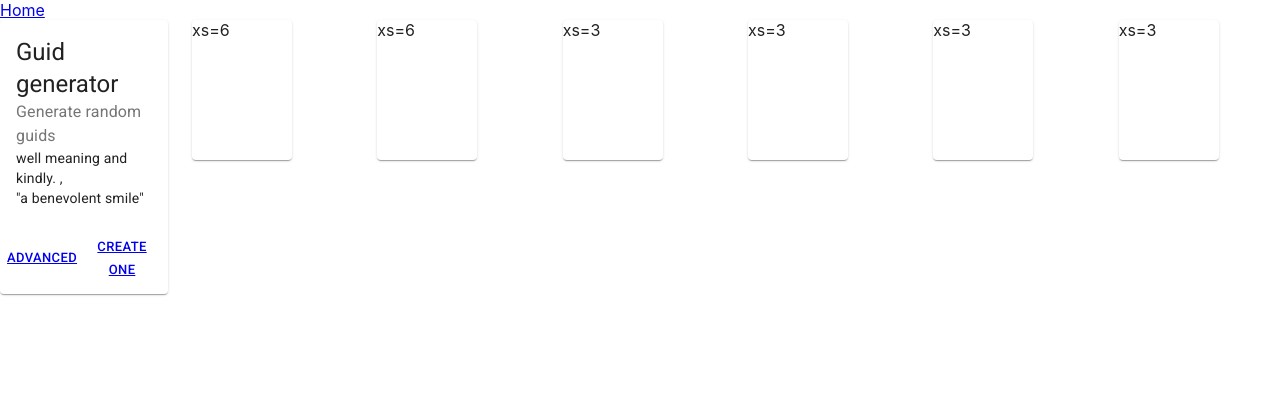
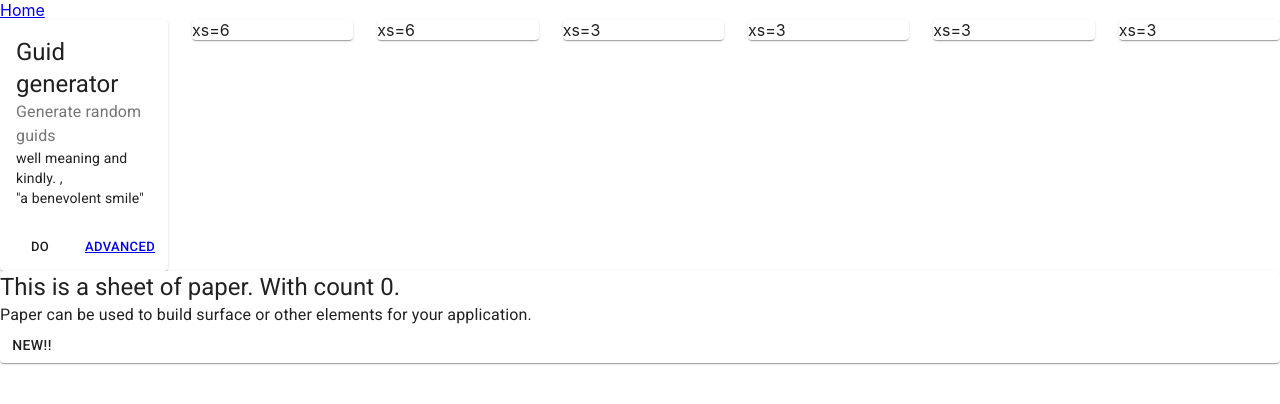
Before and after one commit to smoksnes/mega-randomizer, a React (Create React App) app: page / in a window 1280 px wide. Shown: the top 404 px of the page. Built offline with nearby package versions, Linux system fonts and the light colour scheme.

Commit message:
Added writer

```diff
--- a/src/App.tsx
+++ b/src/App.tsx
@@ -4,14 +4,13 @@ import { HashRouter as Router, Route, Link, Switch } from 'react-router-dom'
 import { Bar } from './pages';
 import { GuidComponent } from './components/guid-component';
 import { Card, CardContent, Typography, CardActions, Button } from '@material-ui/core';
-import { HomeComponent } from './components/home-component';
+import HomeComponent from './components/home-component';
+
 
 const App: React.FC = () => {
   return (
     <Router>
     <div>
-
-
       <nav>
         <Link to="/">Home</Link>
         {/* <Link to="/guid">Guids</Link>
--- a/src/components/guid-generator.tsx
+++ b/src/components/guid-generator.tsx
@@ -13,6 +13,8 @@ import InputAdornment from '@material-ui/core/InputAdornment';
 import TextField from '@material-ui/core/TextField';
 import MenuItem from '@material-ui/core/MenuItem';
 import ImportExport from '@material-ui/icons/ImportExport';
+import IWriter from '../interfaces/writer';
+
 // import Visibility from '@material-ui/icons/Visibility';
 // import VisibilityOff from '@material-ui/icons/VisibilityOff';
 
@@ -45,7 +47,10 @@ const useStyles = makeStyles({
 // and state. Since we don't have props, we pass an empty object.
 // function GuidGenerator(props) {
 
- export default class GuidGenerator extends Component<{},GuidGeneratorState> {
+ export default class GuidGenerator extends Component<{},GuidGeneratorState> implements IWriter {
+   write(): String {
+     return 'foo'
+   }
   // classes: Readonly<{}>;
 
   constructor(props: Readonly<{}>){
--- a/src/components/home-component.tsx
+++ b/src/components/home-component.tsx
@@ -1,6 +1,12 @@
-import React, { FunctionComponent } from 'react'; // importing FunctionComponent
+import React, { FunctionComponent, useState, ReactElement, Component } from 'react'; // importing FunctionComponent
 import { Card, CardContent, Typography, CardActions, Button, makeStyles, createStyles, Theme, Grid, Paper } from '@material-ui/core';
-import { Link } from 'react-router-dom'
+import { Link } from 'react-router-dom';
+import RenderOutputComponent from './render-output-component';
+import { GuidComponent } from './guid-component';
+import GuidGenerator from './guid-generator';
+import IWriter from '../interfaces/writer';
+import GuidWriter from '../writers/guid-writer';
+import EmptyWriter from '../writers/empty-writer';
 
 const useStyles = makeStyles((theme: Theme) =>
   createStyles({
@@ -8,8 +14,8 @@ const useStyles = makeStyles((theme: Theme) =>
       flexGrow: 1,
     },
     paper: {
-      height: 140,
-      width: 100,
+      // height: 140,
+      // width: 100,
     },
     control: {
       padding: theme.spacing(2),
@@ -17,15 +23,49 @@ const useStyles = makeStyles((theme: Theme) =>
   }),
 );
 
-export const HomeComponent: FunctionComponent = () => {
-  const classes = useStyles();
+type HomeComponentState = {
+  currentWriter:IWriter,
+  count:number
+};
+
+
+
+export default class HomeComponent extends Component<{},HomeComponentState> {
+  static defaultProps = {
+    currentWriter: new EmptyWriter()
+  }
+
+    // Before the component mounts, we initialise our state
+    componentWillMount() {
+      this.setState({
+        currentWriter: new EmptyWriter()
+      });
+    }
+
+// export const HomeComponent: FunctionComponent<{ initial?: ReactElement }> = ({ initial = GuidComponent }) => {
+//   const classes = useStyles();
+
+//   const [selectedComponent, setComponent] = useState(initial);
+
+changeComponent(comp : IWriter){
+  this.setState({
+    currentWriter: comp
+  });
+}
+
+setGuid(){
+  this.changeComponent(new GuidWriter());
+}
+
+render(){
 
   return (
-    <div className={classes.root}>
+    <div>
       <Grid container spacing={3}>
         <Grid item xs>
             <Card>
             <CardContent>
+              {/* <GuidComponent ></GuidComponent> */}
               <Typography variant="h5" component="h2">
                 Guid generator
               </Typography>
@@ -40,32 +80,40 @@ export const HomeComponent: FunctionComponent = () => {
               </Typography>
             </CardContent>
             <CardActions>
+              <Button size="small" onClick={() => this.setGuid()}>Do</Button>
               <Button size="small"><Link to="/guid">Advanced</Link></Button>
-              <Button size="small"><Link to="/guid">Create one</Link></Button>
+              {/* <Button size="small"><Link to="/guid">Create one</Link></Button> */}
             </CardActions>
           </Card>
         </Grid>
         <Grid item xs>
-          <Paper className={classes.paper}>xs=6</Paper>
+          <Paper >xs=6</Paper>
         </Grid>
         <Grid item xs>
-          <Paper className={classes.paper}>xs=6</Paper>
+          <Paper>xs=6</Paper>
         </Grid>
         <Grid item xs>
-          <Paper className={classes.paper}>xs=3</Paper>
+          <Paper>xs=3</Paper>
         </Grid>
         <Grid item xs>
-          <Paper className={classes.paper}>xs=3</Paper>
+          <Paper>xs=3</Paper>
         </Grid>
         <Grid item xs>
-          <Paper className={classes.paper}>xs=3</Paper>
+          <Paper>xs=3</Paper>
         </Grid>
         <Grid item xs>
-          <Paper className={classes.paper}>xs=3</Paper>
+          <Paper>xs=3</Paper>
         </Grid>
+      </Grid>
+      <Grid container>
+        <Grid item xs={12}>
+            <RenderOutputComponent writer={this.state.currentWriter}/>
+          </Grid>
       </Grid>
     </div>
   );
+}
+
 }
 
 
--- /dev/null
+++ b/src/components/render-output-component.tsx
@@ -0,0 +1,67 @@
+import React, { useState, FunctionComponent, Component } from 'react'; // importing FunctionComponent
+import { Paper, makeStyles, createStyles, Theme, Typography, Drawer, Button } from '@material-ui/core';
+import IWriter from '../interfaces/writer';
+
+const useStyles = makeStyles((theme: Theme) =>
+  createStyles({
+    root: {
+      padding: theme.spacing(3, 2),
+      background: 'linear-gradient(45deg, #FE6B8B 30%, #FF8E53 90%)',
+      position: 'fixed',
+      bottom: 0,
+      width: '100%',
+      borderBottomStyle: 'none'
+    },
+  }),
+);
+
+
+// export const RenderOutputComponent: FunctionComponent = () => {
+//   const classes = useStyles();
+//   const [items, setItems] = useState<Array<String>>(new Array);
+
+//   return (
+//     <Paper className={classes.root}>
+//       <Typography variant="h5" component="h3">
+//         This is a sheet of paper. With count {items.length}.
+//       </Typography>
+//       <Typography component="p">
+//         Paper can be used to build surface or other elements for your application.
+//       </Typography>
+//     </Paper>
+//   );
+// }
+type RenderOutputComponentState = {
+  count:number
+};
+
+type RenderOutputProps = {
+  writer:IWriter
+};
+
+ export default class RenderOutputComponent extends Component<RenderOutputProps,RenderOutputComponentState>  {
+  constructor(props: RenderOutputProps){
+    super(props);
+    this.state = {
+      count: 0
+    }
+  }
+
+  public write(){
+    console.log(this.props.writer.write());
+  }
+
+  render() {
+    return (
+    <Paper >
+      <Typography variant="h5" component="h3">
+        This is a sheet of paper. With count {this.state.count}.
+      </Typography>
+      <Typography component="p">
+        Paper can be used to build surface or other elements for your application.
+      </Typography>
+      <Button onClick={()=> this.write()}>new!!</Button>
+    </Paper>
+    );
+  }
+ }
--- /dev/null
+++ b/src/interfaces/writer.tsx
@@ -0,0 +1,3 @@
+export default interface IWriter {
+  write():String
+}
--- /dev/null
+++ b/src/writers/empty-writer.tsx
@@ -0,0 +1,6 @@
+import IWriter from '../interfaces/writer';
+export default class EmptyWriter implements IWriter {
+    write(): String {
+        return 'foo';
+    }
+}
--- /dev/null
+++ b/src/writers/guid-writer.tsx
@@ -0,0 +1,10 @@
+import IWriter from '../interfaces/writer';
+
+export default class GuidWriter implements IWriter {
+    write(): String {
+        return 'xxxxxxxx-xxxx-4xxx-yxxx-xxxxxxxxxxxx'.replace(/[xy]/g, function(c) {
+            var r = Math.random() * 16 | 0, v = c == 'x' ? r : (r & 0x3 | 0x8);
+            return v.toString(16);
+          });
+    }
+}
```
